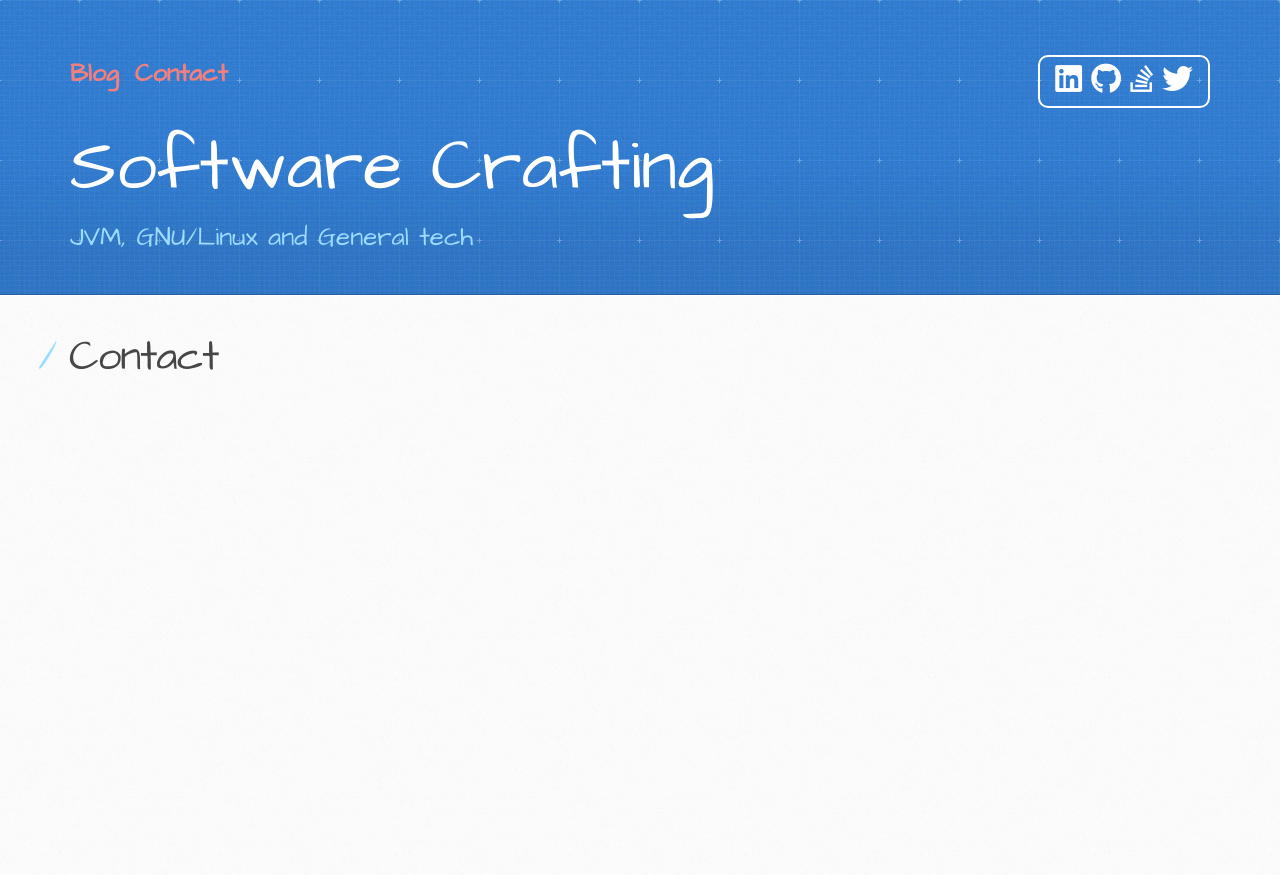
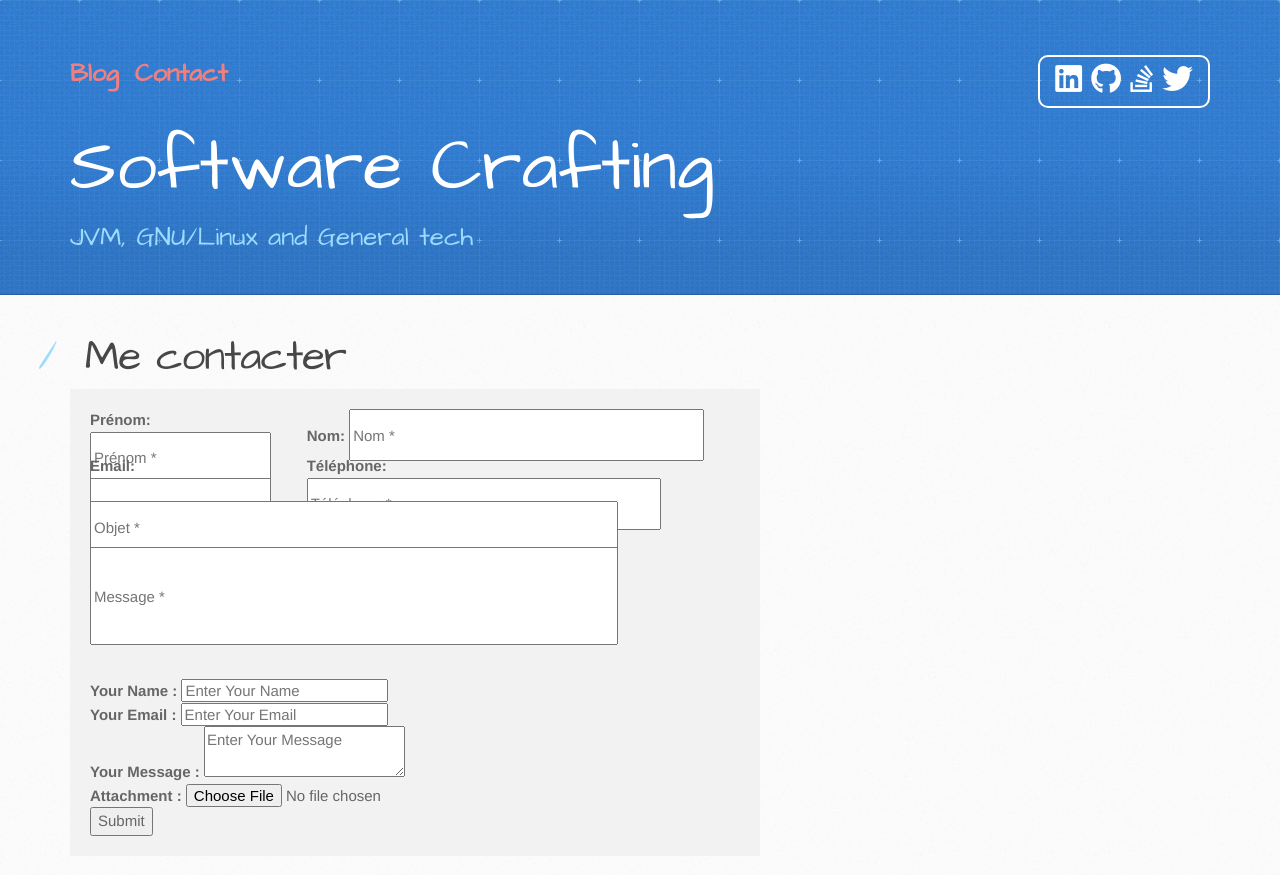
Before and after one commit to nicolasdupouy/nicolasdupouy.github.io, a Jekyll site: the page built from contact.md, in a window 1280 px wide. Shown: the top 875 px of the page. Built offline with Jekyll 4.4.1, drawn with Linux system fonts in a browser that asks for light colours.

Commit message:
Add a contact form

```diff
--- a/_config.yml
+++ b/_config.yml
@@ -15,7 +15,7 @@ twitter_username:       nicolas_dupouy
 github_username:        nicolasdupouy
 stackoverflow_username: 2017611/nicolas-dupouy
 
-
+getform_endpoint:       c852e9d2-9c50-4fde-881f-e097141f93c7
 
 # Gems
 gems:
@@ -24,5 +24,6 @@ gems:
 #Others
 markdown: kramdown
 
+
 exclude:
   - .idea/
--- /dev/null
+++ b/_includes/contact-getform.html
@@ -0,0 +1,107 @@
+<form action="https://getform.io/f/{{site.getform_endpoint}}"
+      enctype="multipart/form-data"
+      method="POST"
+      target="_blank">
+    <div class="contact-form">
+        <div class="contact-row-half-left">
+            <label>Prénom:</label>
+            <input type="text" id="firstName" name="firstName" placeholder="Prénom *" class="contact-input" required="required">
+        </div>
+        <div class="contact-row-half-right">
+            <label>Nom:</label>
+            <input type="text" id="lastName" name="lastName" placeholder="Nom *" class="contact-input" required="required">
+        </div>
+        <div class="contact-row-half-left">
+            <label>Email:</label>
+            <input type="email" id="email" name="email" laceholder="Email *" class="contact-input" required="required">
+        </div>
+        <div class="contact-row-half-right">
+            <label>Téléphone:</label>
+            <input type="tel" id="phone" name="phone" placeholder="Téléphone *" class="contact-input">
+        </div>
+        <div class="contact-row-full">
+            <!--Objet de votre message:-->
+            <input type="text" id="object" name="object" placeholder="Objet *" class="contact-input" required="required">
+        </div>
+        <div class="contact-row-full">
+            <!--Message:-->
+            <input type="text" id="message" name="message" placeholder="Message *" class="contact-input" required="required">
+        </div>
+    </div>
+</form>
+
+
+<!-- Add the getform-endpoint in config.yml -->
+<form action="https://getform.io/f/{{site.getform_endpoint}}"
+      enctype="multipart/form-data"
+      method="POST"
+      target="_blank">
+    <div class="form-group">
+        <label for="contact_form_name">Your Name :</label>
+        <input type="text" class="form-control" name="name" id="contact_form_name" placeholder="Enter Your Name">
+    </div>
+    <div class="form-group">
+        <label for="contact_form_email">Your Email :</label>
+        <input type="email" class="form-control" name="email" id="contact_form_email" placeholder="Enter Your Email">
+    </div>
+    <div class="form-group">
+        <label for="contact_form_message"> Your Message :</label>
+        <textarea name="message" class="form-control" id="contact_form_message"
+                  placeholder="Enter Your Message"></textarea>
+    </div>
+    <div class="form-group">
+        <label for="contact-form-file"> Attachment :</label>
+        <input type="file" name="file" class="form-control" id="contact-form-file" placeholder="Attach files"/>
+    </div>
+    <button type="submit" value="Send" class="btn btn-lg btn-dark">Submit</button>
+</form>
+
+<!--<form id="contactForm" name="sentMessage" novalidate>
+    <div class="row">
+        <div class="col-md-6">
+            <div class="form-group">
+                <input type="text" id="lastName" name="lastName" class="form-control" placeholder="Nom *" required="required">
+                <p class="help-block text-danger"></p>
+            </div>
+        </div>
+        <div class="col-md-6">
+            <div class="form-group">
+                <input type="text" id="firstName" name="firstName" class="form-control" placeholder="Prénom *" required="required">
+                <p class="help-block text-danger"></p>
+            </div>
+        </div>
+        <div class="col-md-6">
+            <div class="form-group">
+                <input type="email" id="email" name="email" class="form-control" placeholder="Email *" required="required">
+                <p class="help-block text-danger"></p>
+            </div>
+        </div>
+        <div class="col-md-6">
+            <div class="form-group">
+                <input type="tel" id="phoneNumber" name="phoneNumber" class="form-control" placeholder="Téléphone">
+                <p class="help-block text-danger"></p>
+            </div>
+        </div>
+        <div class="col-md-12">
+            <div class="form-group">
+                <input type="text" id="subject" name="subject" class="form-control" placeholder="Objet *" required="required">
+                <p class="help-block text-danger"></p>
+            </div>
+        </div>
+    </div>
+    <div class="form-group">
+        <textarea id="message" name="message" class="form-control" rows="4" placeholder="Message *" required="required"></textarea>
+        <p class="help-block text-danger"></p>
+    </div>
+    <h6 id="requiredFields">* Champs obligatoire</h6>
+    <div id="success"></div>
+
+    <button id="contactFormButton" type="submit" class="btn btn-default">
+						<span class="spinner-visibility">
+							<span class="fa fa-spinner fa-spin" style="font-size:16px"></span>
+							&nbsp;&nbsp;&nbsp;
+						</span>
+        Envoyer
+    </button>
+
+</form>-->
--- a/_includes/head.html
+++ b/_includes/head.html
@@ -7,6 +7,7 @@
     <link rel="stylesheet" type="text/css" href="{{ site.baseurl }}/stylesheets/pygment_trac.css" media="screen"/>
     <link rel="stylesheet" type="text/css" href="{{ site.baseurl }}/stylesheets/print.css" media="print"/>
     <link rel="stylesheet" type="text/css" href="{{ site.baseurl }}/stylesheets/nicolasdupouy.github.io.css" media="screen"/>
+    <link rel="stylesheet" type="text/css" href="{{ site.baseurl }}/stylesheets/contact.css" media="screen"/>
     <link rel="stylesheet" type="text/css" href="{{ site.baseurl }}/lib/fontawesome-free-5.15.4-web/css/all.min.css" media="screen"/>
 
     <!--[if lt IE 9]>
--- a/_layouts/contact.html
+++ b/_layouts/contact.html
@@ -1,4 +1,5 @@
 ---
 layout: default
 ---
-<h1>Contact</h1>
+<h1> Me contacter </h1>
+{%- include contact-getform.html -%}
--- /dev/null
+++ b/stylesheets/contact.css
@@ -0,0 +1,31 @@
+.contact-form {
+    display: grid;
+    grid-template-columns: 1fr 2fr;
+    grid-template-rows: 1fr 1fr 1fr 2fr;
+}
+
+label {
+    font-weight: bolder;
+}
+
+.contact-row-full {
+    /* border: 1px solid blue; */
+    grid-column-start: 1;
+    grid-column-end: 3;
+}
+
+.contact-row-half-left {
+    /*height: 100px;*/
+    /*border: 1px solid red;*/
+}
+
+.contact-row-half-right {
+    /*height: 100px;*/
+    /*border: 1px solid yellow;*/
+}
+
+
+.contact-input {
+    height: 100%;
+    width: 80%;
+}
```
